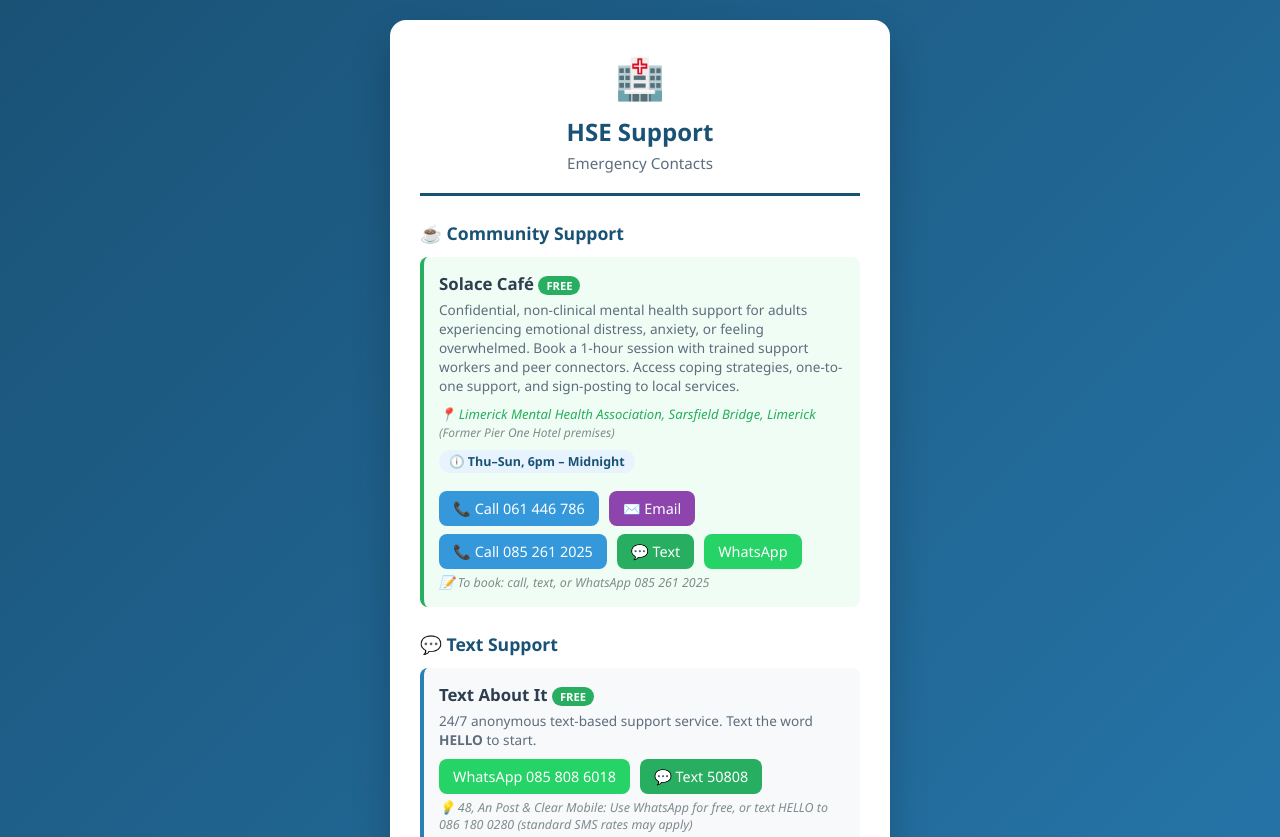
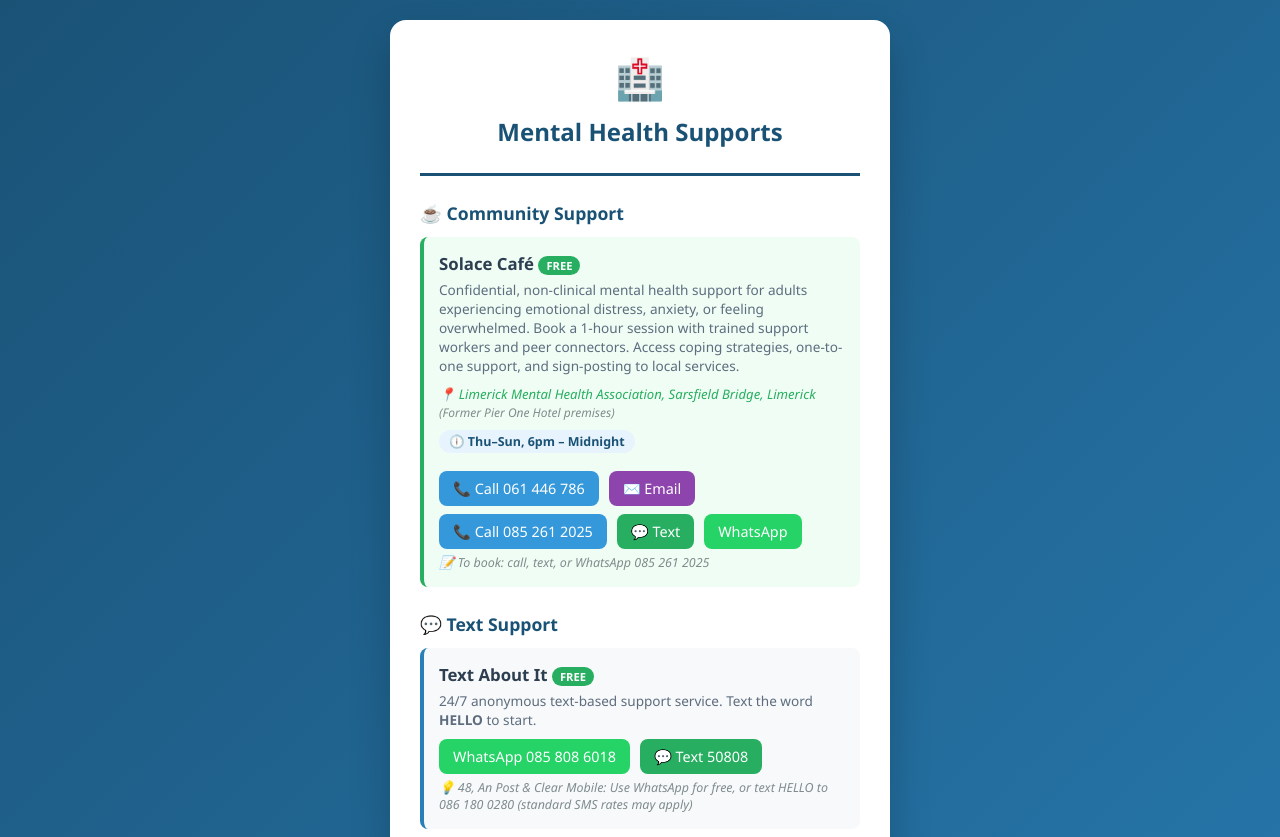
Before and after one commit to VictoriaDigital/contactesQR, a website: page index.html in a window 1280 px wide. Shown: the top 837 px of the page. Drawn offline with Linux system fonts and the light colour scheme.

Commit message:
Change title to 'Mental Health Supports', remove subtitle

```diff
--- a/index.html
+++ b/index.html
@@ -3,7 +3,7 @@
 <head>
     <meta charset="UTF-8">
     <meta name="viewport" content="width=device-width, initial-scale=1.0">
-    <title>HSE Support - Emergency Contacts</title>
+    <title>Mental Health Supports</title>
     <style>
         * { margin: 0; padding: 0; box-sizing: border-box; }
         body {
@@ -219,8 +219,7 @@
     <div class="card">
         <div class="header">
             <div class="logo">🏥</div>
-            <h1>HSE Support</h1>
-            <p class="subtitle">Emergency Contacts</p>
+            <h1>Mental Health Supports</h1>
         </div>
 
         <!-- SOLACE CAFÉ -->
@@ -311,7 +310,7 @@
         </div>
 
         <div class="footer">
-            HSE Support – University Hospital Limerick
+            Mental Health Supports – University Hospital Limerick
         </div>
     </div>
 </body>
```
